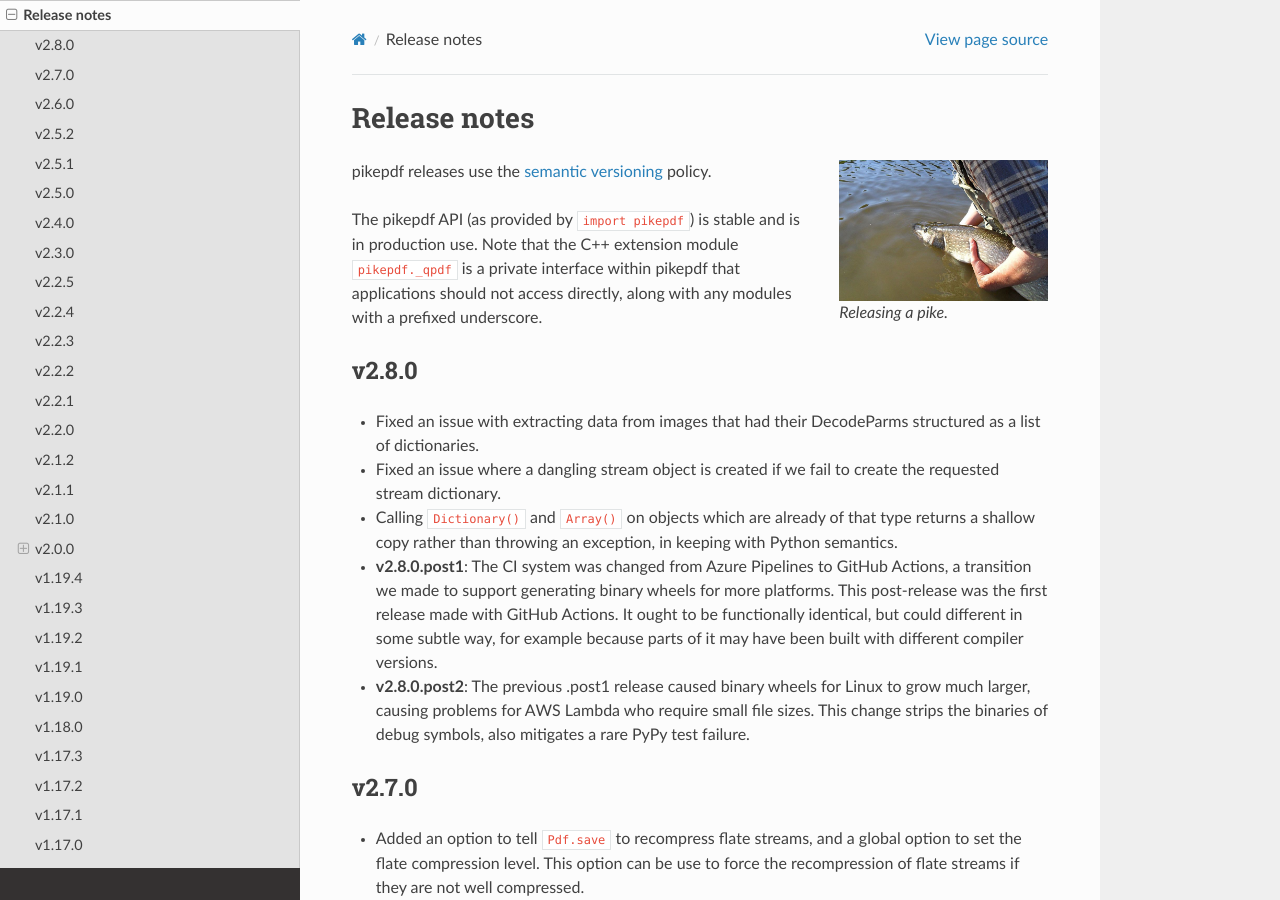
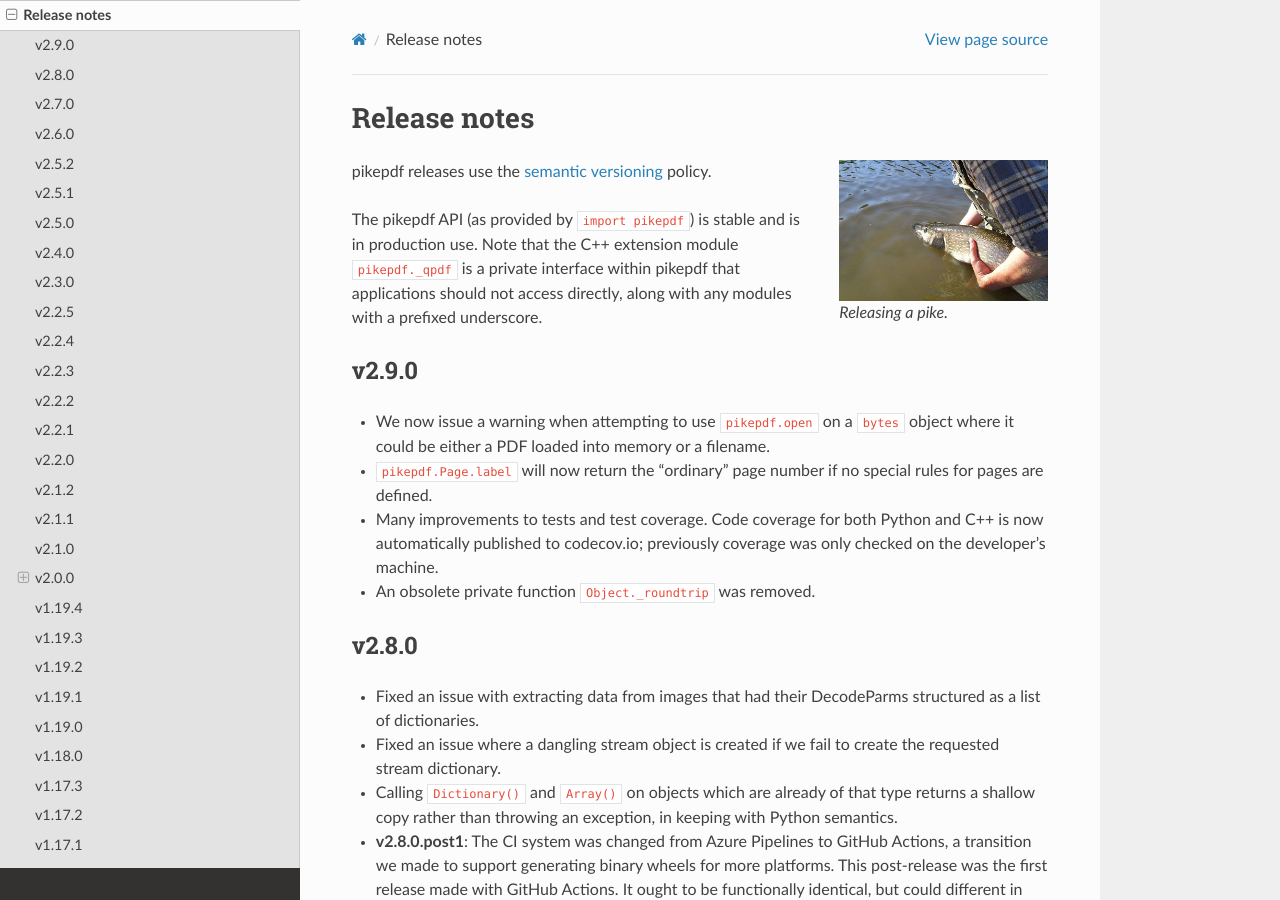
Before and after one commit to pikepdf/pikepdf, a Sphinx documentation site: the page built from docs/release_notes.rst, in a window 1280 px wide and 900 px high. Built offline with Sphinx 7.4.7 and the Read the Docs theme 2.0.0, drawn with Linux system fonts in a browser that asks for light colours; the version number could not be read and is left out.

Commit message:
v2.9.0 release notes

```diff
--- a/docs/release_notes.rst
+++ b/docs/release_notes.rst
@@ -17,6 +17,18 @@ The pikepdf API (as provided by ``import pikepdf``) is stable and
 is in production use. Note that the C++ extension module
 ``pikepdf._qpdf`` is a private interface within pikepdf that applications
 should not access directly, along with any modules with a prefixed underscore.
+
+v2.9.0
+======
+
+-  We now issue a warning when attempting to use ``pikepdf.open`` on a ``bytes``
+   object where it could be either a PDF loaded into memory or a filename.
+-  ``pikepdf.Page.label`` will now return the "ordinary" page number if no special
+   rules for pages are defined.
+-  Many improvements to tests and test coverage. Code coverage for both Python and
+   C++ is now automatically published to codecov.io; previously coverage was only
+   checked on the developer's machine.
+-  An obsolete private function ``Object._roundtrip`` was removed.
 
 v2.8.0
 ======
```
